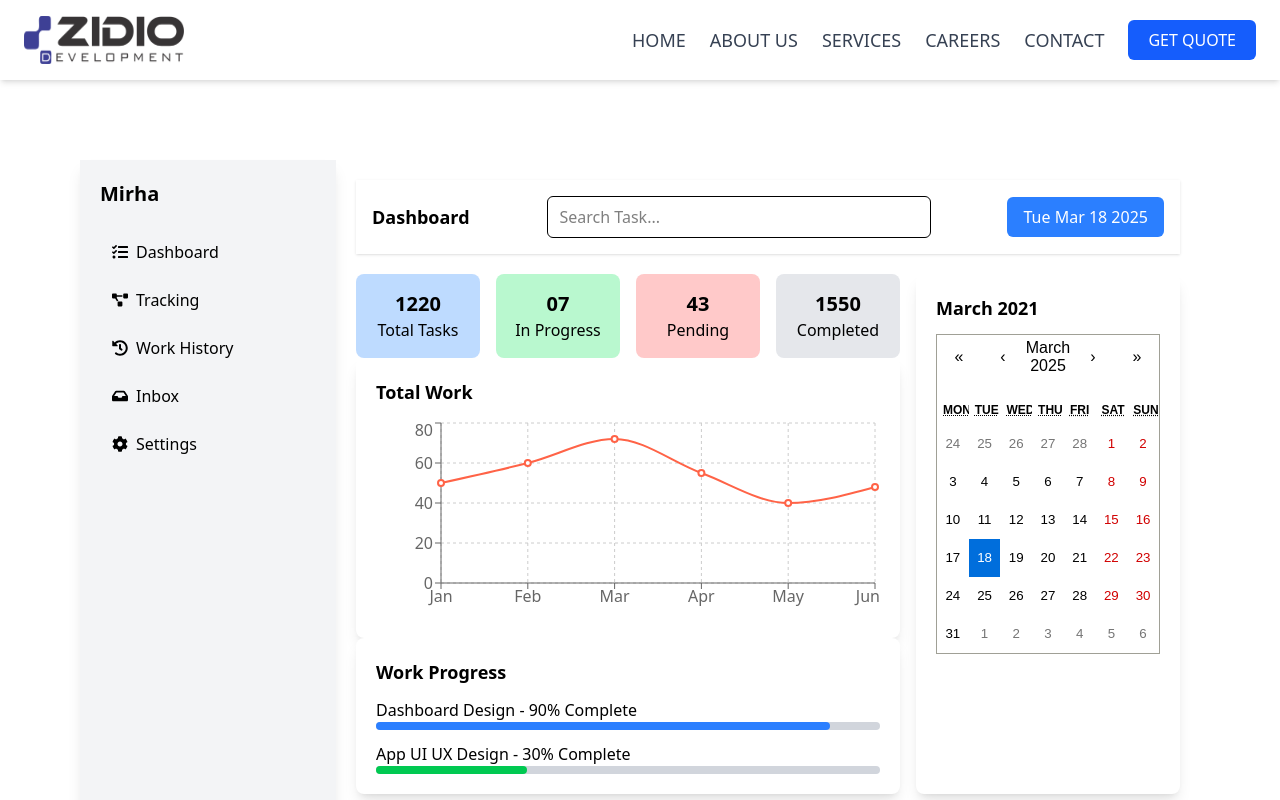
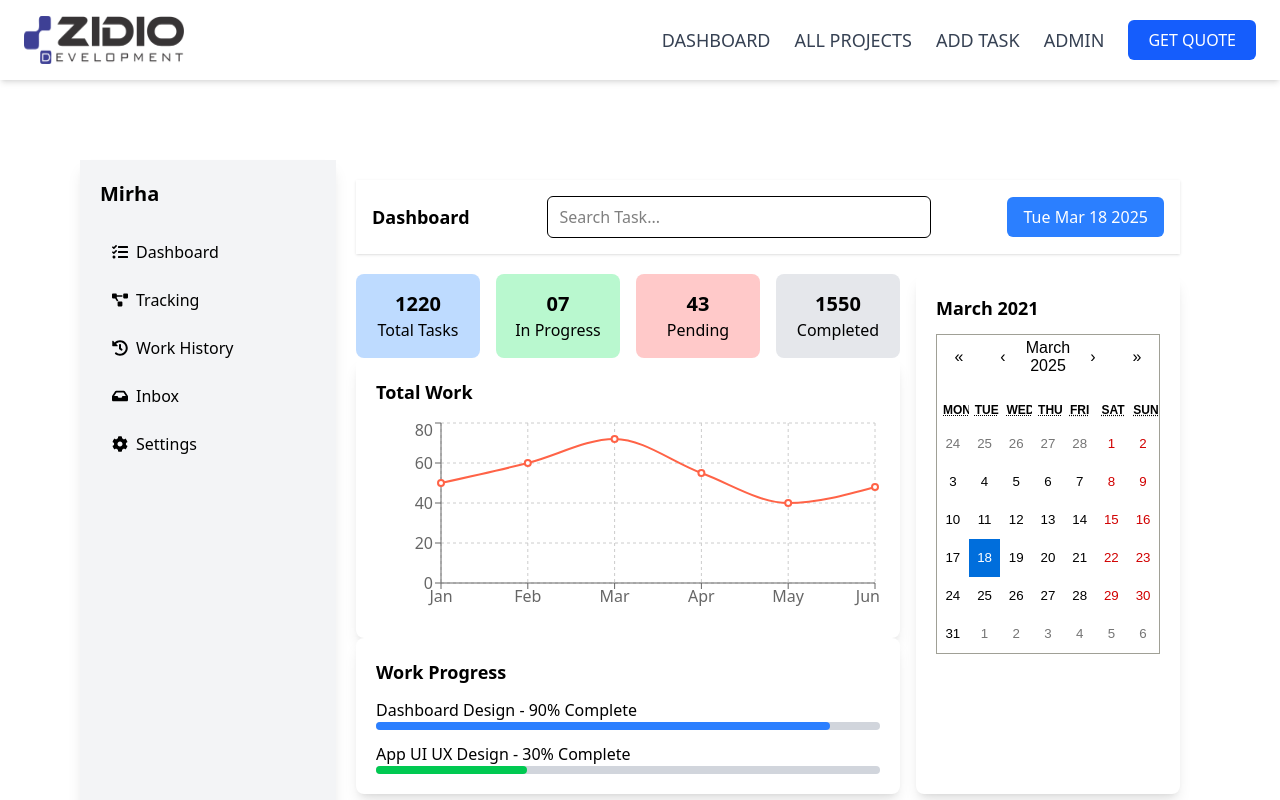
Before and after one commit to iamaltaf786/zidio_development_project, a React (Vite) app in the folder client/: page /home in a window 1280 px wide. Shown: the top 800 px of the page. Built offline with nearby package versions, Linux system fonts and the light colour scheme.

Commit message:
dashboard updated

```diff
--- a/client/src/App.jsx
+++ b/client/src/App.jsx
@@ -1,13 +1,22 @@
 import "./App.css";
 import { Routes, Route } from "react-router-dom";
+import { useState } from "react";
 
 import Login from "./pages/Login.jsx";
 import SignUp from "./pages/SignUp.jsx";
 import AuthLayout from "./pages/AuthLayout.jsx";
 import Home from "./pages/Home.jsx";
 import { DateProvider } from "./context/DateContext.jsx";
+import TaskList from "./components/tempFolders/TaskList.jsx";
+import AddTaskForm from "./components/tempFolders/AddTaskForm.jsx";
 
 function App() {
+  const [tasks, setTasks] = useState([
+    { id: 1, title: "Task 1", status: "completed" },
+    { id: 2, title: "Task 2", status: "pending" },
+    { id: 3, title: "Task 3", status: "completed" },
+    { id: 4, title: "Task 4", status: "pending" },
+  ]);
   return (
     <>
       {/* <Home /> */}
@@ -23,6 +32,11 @@ function App() {
 
           {/* Route to Home */}
           <Route path="/home" element={<Home />} />
+          <Route path="/allProjects" element={<TaskList tasks={tasks} />} />
+          <Route
+            path="/addTask"
+            element={<AddTaskForm setTasks={setTasks} />}
+          />
         </Routes>
       </DateProvider>
     </>
--- a/client/src/components/Navbar.jsx
+++ b/client/src/components/Navbar.jsx
@@ -32,28 +32,23 @@ function Navbar() {
         >
           <ul className="lg:flex items-center gap-6 text-lg text-gray-700 flex flex-col lg:flex-row mt-4 lg:mt-0">
             <li>
-              <Link to="/" className="hover:text-blue-600">
-                HOME
+              <Link to="/home" className="hover:text-blue-600">
+                DASHBOARD
               </Link>
             </li>
             <li>
-              <Link to="/about" className="hover:text-blue-600">
-                ABOUT US
+              <Link to="/allProjects" className="hover:text-blue-600">
+                ALL PROJECTS
               </Link>
             </li>
             <li>
-              <Link to="/services" className="hover:text-blue-600">
-                SERVICES
+              <Link to="/addTask" className="hover:text-blue-600">
+                ADD TASK
               </Link>
             </li>
             <li>
-              <Link to="/careers" className="hover:text-blue-600">
-                CAREERS
-              </Link>
-            </li>
-            <li>
-              <Link to="/contact" className="hover:text-blue-600">
-                CONTACT
+              <Link to="/admin" className="hover:text-blue-600">
+                ADMIN
               </Link>
             </li>
           </ul>
```
